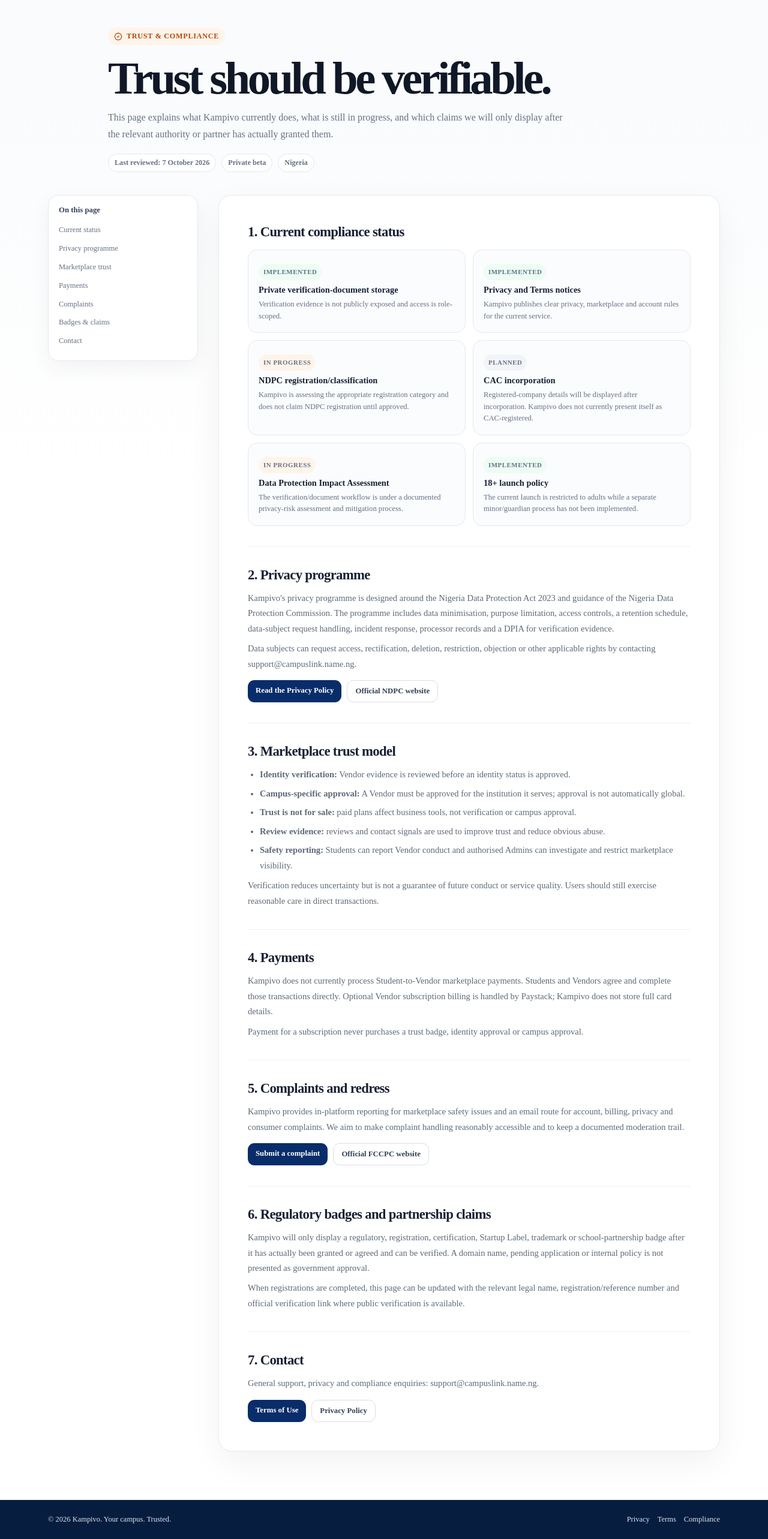
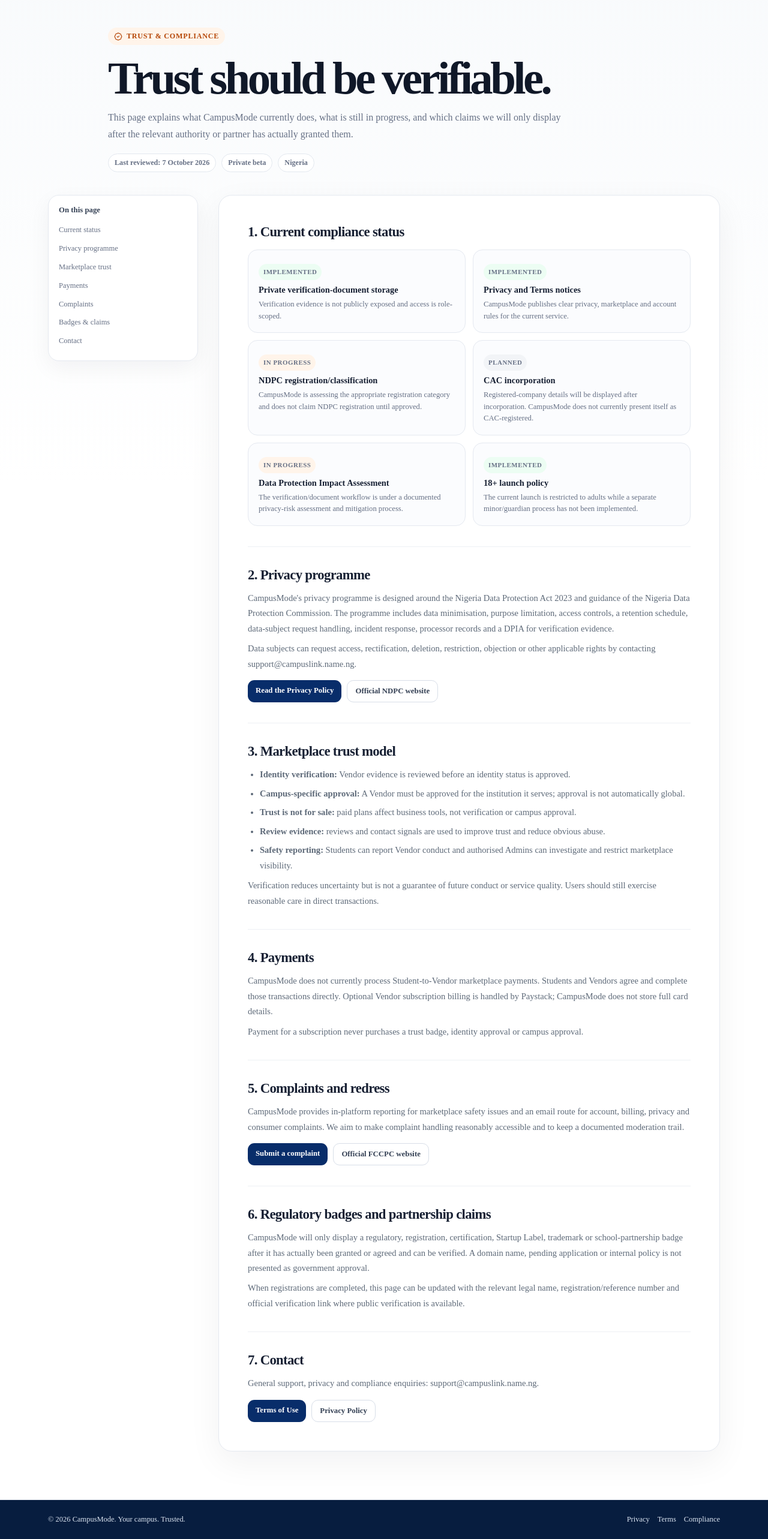
Before and after one commit to Wikis-tech/campuslink, a Next.js app: page /compliance in a window 1280 px wide. Shown: the part 95-2661 px from the top of the page at 60% size. Built offline with nearby package versions, Linux system fonts and the light colour scheme.

Commit message:
Stage 2: rebrand Compliance page to CampusMode

```diff
--- a/app/compliance/page.tsx
+++ b/app/compliance/page.tsx
@@ -4,41 +4,41 @@ import { BadgeCheck } from 'lucide-react'
 const supportEmail = 'support@campuslink.name.ng'
 
 export const metadata = {
-  title: 'Trust & Compliance | Kampivo',
-  description: 'Kampivo trust, safety, privacy and compliance commitments.',
+  title: 'Trust & Compliance | CampusMode',
+  description: 'CampusMode trust, safety, privacy and compliance commitments.',
 }
 
 export default function CompliancePage() {
   return (
     <main className="legal-page">
       <nav className="legal-nav"><div className="legal-nav-inner"><Link className="legal-brand" href="/">Kampiv<strong>o</strong></Link><div className="legal-nav-links"><Link href="/privacy">Privacy</Link><Link href="/terms">Terms</Link><Link href="/register">Create account</Link></div></div></nav>
-      <header className="legal-hero"><span className="legal-kicker"><BadgeCheck size={14}/> Trust & compliance</span><h1>Trust should be verifiable.</h1><p>This page explains what Kampivo currently does, what is still in progress, and which claims we will only display after the relevant authority or partner has actually granted them.</p><div className="legal-meta"><span>Last reviewed: 7 October 2026</span><span>Private beta</span><span>Nigeria</span></div></header>
+      <header className="legal-hero"><span className="legal-kicker"><BadgeCheck size={14}/> Trust & compliance</span><h1>Trust should be verifiable.</h1><p>This page explains what CampusMode currently does, what is still in progress, and which claims we will only display after the relevant authority or partner has actually granted them.</p><div className="legal-meta"><span>Last reviewed: 7 October 2026</span><span>Private beta</span><span>Nigeria</span></div></header>
       <div className="legal-layout">
         <aside className="legal-toc"><strong>On this page</strong><a href="#status">Current status</a><a href="#privacy">Privacy programme</a><a href="#trust">Marketplace trust</a><a href="#payments">Payments</a><a href="#complaints">Complaints</a><a href="#claims">Badges & claims</a><a href="#contact">Contact</a></aside>
         <article className="legal-content">
           <section className="legal-section" id="status"><h2>1. Current compliance status</h2><div className="compliance-grid">
             <div className="compliance-card"><span className="status-chip status-live">Implemented</span><strong>Private verification-document storage</strong><span>Verification evidence is not publicly exposed and access is role-scoped.</span></div>
-            <div className="compliance-card"><span className="status-chip status-live">Implemented</span><strong>Privacy and Terms notices</strong><span>Kampivo publishes clear privacy, marketplace and account rules for the current service.</span></div>
-            <div className="compliance-card"><span className="status-chip status-progress">In progress</span><strong>NDPC registration/classification</strong><span>Kampivo is assessing the appropriate registration category and does not claim NDPC registration until approved.</span></div>
-            <div className="compliance-card"><span className="status-chip status-planned">Planned</span><strong>CAC incorporation</strong><span>Registered-company details will be displayed after incorporation. Kampivo does not currently present itself as CAC-registered.</span></div>
+            <div className="compliance-card"><span className="status-chip status-live">Implemented</span><strong>Privacy and Terms notices</strong><span>CampusMode publishes clear privacy, marketplace and account rules for the current service.</span></div>
+            <div className="compliance-card"><span className="status-chip status-progress">In progress</span><strong>NDPC registration/classification</strong><span>CampusMode is assessing the appropriate registration category and does not claim NDPC registration until approved.</span></div>
+            <div className="compliance-card"><span className="status-chip status-planned">Planned</span><strong>CAC incorporation</strong><span>Registered-company details will be displayed after incorporation. CampusMode does not currently present itself as CAC-registered.</span></div>
             <div className="compliance-card"><span className="status-chip status-progress">In progress</span><strong>Data Protection Impact Assessment</strong><span>The verification/document workflow is under a documented privacy-risk assessment and mitigation process.</span></div>
             <div className="compliance-card"><span className="status-chip status-live">Implemented</span><strong>18+ launch policy</strong><span>The current launch is restricted to adults while a separate minor/guardian process has not been implemented.</span></div>
           </div></section>
 
-          <section className="legal-section" id="privacy"><h2>2. Privacy programme</h2><p>Kampivo's privacy programme is designed around the Nigeria Data Protection Act 2023 and guidance of the Nigeria Data Protection Commission. The programme includes data minimisation, purpose limitation, access controls, a retention schedule, data-subject request handling, incident response, processor records and a DPIA for verification evidence.</p><p>Data subjects can request access, rectification, deletion, restriction, objection or other applicable rights by contacting <a href={`mailto:${supportEmail}?subject=Kampivo%20Privacy%20Request`}>{supportEmail}</a>.</p><div className="legal-contact"><Link href="/privacy">Read the Privacy Policy</Link><a className="secondary" href="https://ndpc.gov.ng/" target="_blank" rel="noreferrer">Official NDPC website</a></div></section>
+          <section className="legal-section" id="privacy"><h2>2. Privacy programme</h2><p>CampusMode's privacy programme is designed around the Nigeria Data Protection Act 2023 and guidance of the Nigeria Data Protection Commission. The programme includes data minimisation, purpose limitation, access controls, a retention schedule, data-subject request handling, incident response, processor records and a DPIA for verification evidence.</p><p>Data subjects can request access, rectification, deletion, restriction, objection or other applicable rights by contacting <a href={`mailto:${supportEmail}?subject=CampusMode%20Privacy%20Request`}>{supportEmail}</a>.</p><div className="legal-contact"><Link href="/privacy">Read the Privacy Policy</Link><a className="secondary" href="https://ndpc.gov.ng/" target="_blank" rel="noreferrer">Official NDPC website</a></div></section>
 
           <section className="legal-section" id="trust"><h2>3. Marketplace trust model</h2><ul><li><strong>Identity verification:</strong> Vendor evidence is reviewed before an identity status is approved.</li><li><strong>Campus-specific approval:</strong> A Vendor must be approved for the institution it serves; approval is not automatically global.</li><li><strong>Trust is not for sale:</strong> paid plans affect business tools, not verification or campus approval.</li><li><strong>Review evidence:</strong> reviews and contact signals are used to improve trust and reduce obvious abuse.</li><li><strong>Safety reporting:</strong> Students can report Vendor conduct and authorised Admins can investigate and restrict marketplace visibility.</li></ul><p>Verification reduces uncertainty but is not a guarantee of future conduct or service quality. Users should still exercise reasonable care in direct transactions.</p></section>
 
-          <section className="legal-section" id="payments"><h2>4. Payments</h2><p>Kampivo does not currently process Student-to-Vendor marketplace payments. Students and Vendors agree and complete those transactions directly. Optional Vendor subscription billing is handled by Paystack; Kampivo does not store full card details.</p><p>Payment for a subscription never purchases a trust badge, identity approval or campus approval.</p></section>
+          <section className="legal-section" id="payments"><h2>4. Payments</h2><p>CampusMode does not currently process Student-to-Vendor marketplace payments. Students and Vendors agree and complete those transactions directly. Optional Vendor subscription billing is handled by Paystack; CampusMode does not store full card details.</p><p>Payment for a subscription never purchases a trust badge, identity approval or campus approval.</p></section>
 
-          <section className="legal-section" id="complaints"><h2>5. Complaints and redress</h2><p>Kampivo provides in-platform reporting for marketplace safety issues and an email route for account, billing, privacy and consumer complaints. We aim to make complaint handling reasonably accessible and to keep a documented moderation trail.</p><div className="legal-contact"><a href={`mailto:${supportEmail}?subject=Kampivo%20Complaint`}>Submit a complaint</a><a className="secondary" href="https://fccpc.gov.ng/" target="_blank" rel="noreferrer">Official FCCPC website</a></div></section>
+          <section className="legal-section" id="complaints"><h2>5. Complaints and redress</h2><p>CampusMode provides in-platform reporting for marketplace safety issues and an email route for account, billing, privacy and consumer complaints. We aim to make complaint handling reasonably accessible and to keep a documented moderation trail.</p><div className="legal-contact"><a href={`mailto:${supportEmail}?subject=CampusMode%20Complaint`}>Submit a complaint</a><a className="secondary" href="https://fccpc.gov.ng/" target="_blank" rel="noreferrer">Official FCCPC website</a></div></section>
 
-          <section className="legal-section" id="claims"><h2>6. Regulatory badges and partnership claims</h2><p>Kampivo will only display a regulatory, registration, certification, Startup Label, trademark or school-partnership badge after it has actually been granted or agreed and can be verified. A domain name, pending application or internal policy is not presented as government approval.</p><p>When registrations are completed, this page can be updated with the relevant legal name, registration/reference number and official verification link where public verification is available.</p></section>
+          <section className="legal-section" id="claims"><h2>6. Regulatory badges and partnership claims</h2><p>CampusMode will only display a regulatory, registration, certification, Startup Label, trademark or school-partnership badge after it has actually been granted or agreed and can be verified. A domain name, pending application or internal policy is not presented as government approval.</p><p>When registrations are completed, this page can be updated with the relevant legal name, registration/reference number and official verification link where public verification is available.</p></section>
 
           <section className="legal-section" id="contact"><h2>7. Contact</h2><p>General support, privacy and compliance enquiries: <a href={`mailto:${supportEmail}`}>{supportEmail}</a>.</p><div className="legal-contact"><Link href="/terms">Terms of Use</Link><Link className="secondary" href="/privacy">Privacy Policy</Link></div></section>
         </article>
       </div>
-      <footer className="legal-footer"><div className="legal-footer-inner"><span>© 2026 Kampivo. Your campus. Trusted.</span><div className="legal-footer-links"><Link href="/privacy">Privacy</Link><Link href="/terms">Terms</Link><Link href="/compliance">Compliance</Link></div></div></footer>
+      <footer className="legal-footer"><div className="legal-footer-inner"><span>© 2026 CampusMode. Your campus. Trusted.</span><div className="legal-footer-links"><Link href="/privacy">Privacy</Link><Link href="/terms">Terms</Link><Link href="/compliance">Compliance</Link></div></div></footer>
     </main>
   )
 }
```
